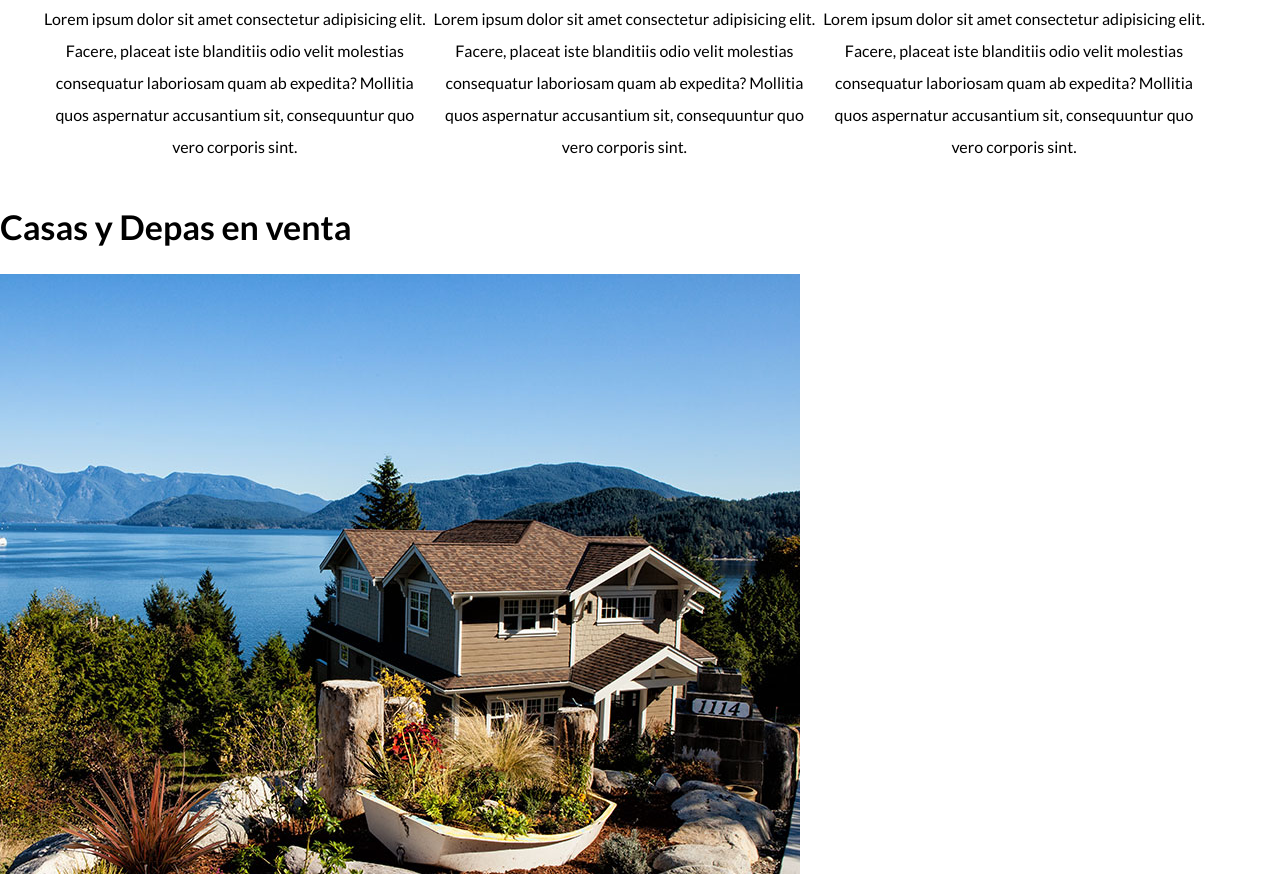
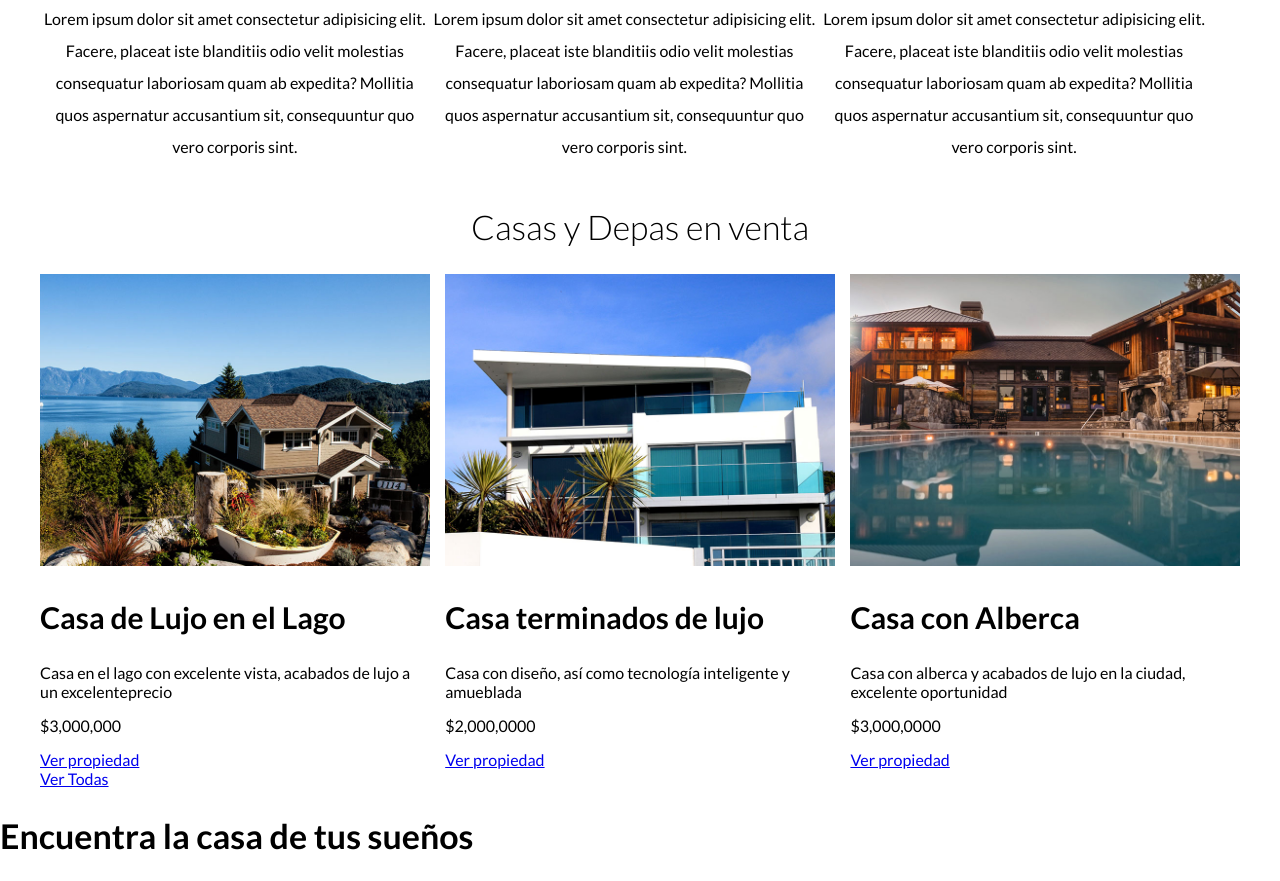
Before and after one commit to chelo-py/proyecto-web, a plain HTML site: page index.html in a window 1280 px wide. Shown: the part 1116-1997 px from the top of the page. Drawn offline with Linux system fonts and the light colour scheme.

Commit message:
anuncios e imágenes

```diff
--- a/css/styles.css
+++ b/css/styles.css
@@ -10,6 +10,9 @@ body {
 }
 
 /** Globales **/
+img {
+  max-width: 100%;
+}
 .contenedor {
   max-width: 120rem; /** = 1200px **/
   margin: 0 auto;
@@ -100,3 +103,11 @@ el último elemento de su tipo entre un grupo de elementos hermanos.*/
 .icono h3 {
   text-transform: uppercase; /* Convierte el texto en mayúsculas */
 }
+/** Anuncios **/
+.contenedor-anuncios {
+  display: flex;
+  justify-content: space-between;
+}
+.anuncio {
+  flex-basis: calc(33.3% - 1rem);
+}
--- a/index.html
+++ b/index.html
@@ -71,11 +71,12 @@
       </div>
     </section>
 
-    <main>
-      <h2>Casas y Depas en venta</h2>
-
-      <div>
+    <main class="contenedor seccion">
+      <h2 class="centrar-texto fw-300">Casas y Depas en venta</h2>
+      <div class="contenedor-anuncios">
+        <div class="anuncio">
           <img src="img/anuncio1.jpg" alt="Anuncio casa en el lago" />
+          <div class="contenido-anuncio">
             <h3>Casa de Lujo en el Lago</h3>
             <p>
               Casa en el lago con excelente vista, acabados de lujo a un
@@ -84,17 +85,20 @@
             <p>$3,000,000</p>
             <a href="#">Ver propiedad</a>
           </div>
+        </div>
 
-      <div>
+        <div class="anuncio">
           <img src="img/anuncio2.jpg" alt="Anuncio casa de lujo" />
+          <div class="contenido-anuncio">
             <h3>Casa terminados de lujo</h3>
             <p>Casa con diseño, así como tecnología inteligente y amueblada</p>
             <p>$2,000,0000</p>
             <a href="#">Ver propiedad</a>
           </div>
-
-      <div>
+        </div>
+        <div class="anuncio">
           <img src="img/anuncio3.jpg" alt="Anuncio casa con alberca" />
+          <div class="contenido-anuncio">
             <h3>Casa con Alberca</h3>
             <p>
               Casa con alberca y acabados de lujo en la ciudad, excelente
@@ -102,6 +106,8 @@
             </p>
             <p>$3,000,0000</p>
             <a href="#">Ver propiedad</a>
+          </div>
+        </div>
       </div>
 
       <a href="anuncios.html">Ver Todas</a>
```
Lines whose indentation alone changed are shown as unchanged.
